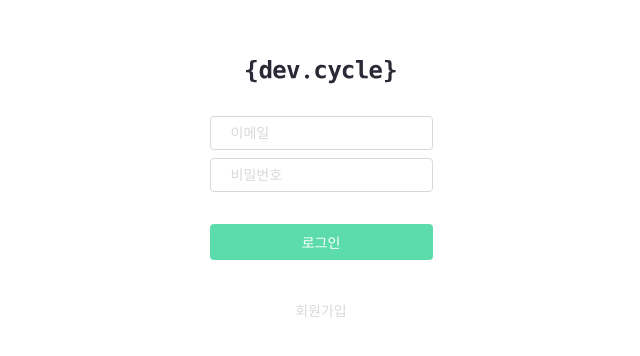
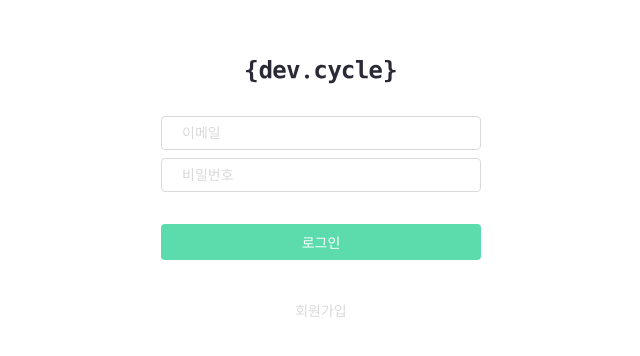
Before and after one commit to GDSC-DEV-CYCLE/frontend, a React (Vite) app: page / in a window 1280 px wide. Shown: the part 206-562 px from the top of the page, without its empty margins (319-959 px from the left). Built offline with nearby package versions, Linux system fonts and the light colour scheme.

Commit message:
💄 Login Page form width

```diff
--- a/src/pages/login/index.tsx
+++ b/src/pages/login/index.tsx
@@ -62,8 +62,8 @@ const ContentLayout = styled.div`
   flex-direction: column;
   align-items: center;
   justify-content: center;
+  max-width: 320px;
   min-width: 200px;
-  max-width: 400px;
   width: 30%;
 `;
 
@@ -72,6 +72,7 @@ const LoginForm = styled.form`
   flex-direction: column;
   align-items: center;
   justify-content: center;
+  width: 100%;
 `;
 
 const SignUpButton = styled(Button)`
```
